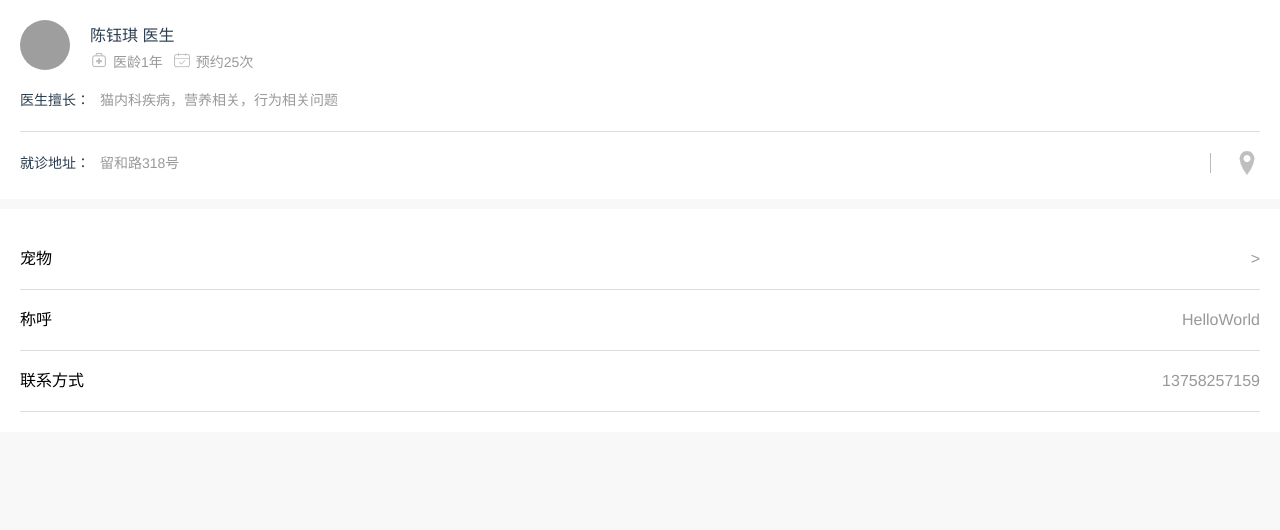
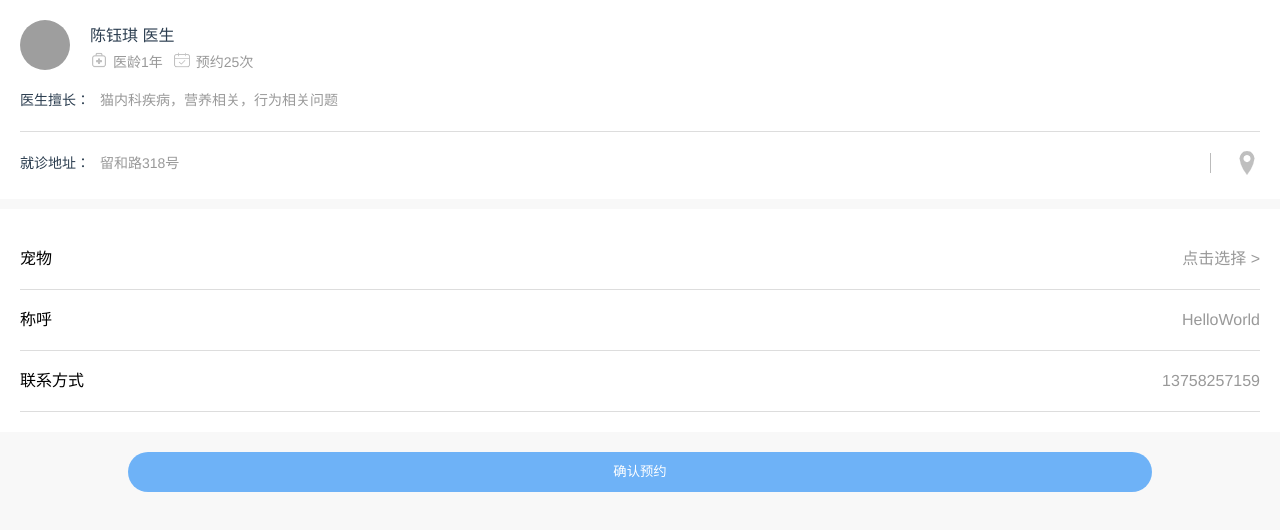
Before and after one commit to lickdogteam/LickDog, a Vue app: page /#/confirm in a window 1280 px wide. Shown: the top 530 px of the page. Built offline with nearby package versions, Linux system fonts and the light colour scheme; grey boxes are pictures that could not be loaded; what mint-ui would draw is missing.

Commit message:
axios 等

```diff
--- a/package.json
+++ b/package.json
@@ -8,6 +8,7 @@
     "lint": "vue-cli-service lint"
   },
   "dependencies": {
+    "axios": "^0.18.0",
     "core-js": "^2.6.5",
     "mint-ui": "^2.2.13",
     "vue": "^2.6.10",
--- /dev/null
+++ b/public/common.js
@@ -0,0 +1,45 @@
+export default{
+    /**
+     *ajax的封装（post）
+     * @param funcUrl  请求的方法地址
+     * @param argsData 入参
+     * @param successFunc 成功的回调函数
+     * @param errorFunc 失败的回调函数
+     */
+    // http://112.124.70.173:5002
+    post:function (funcUrl,argsData,successFunc) {
+        let UA=navigator.userAgent;
+        let TOKEN="dreamtouch";
+        // const baseUrl="http://112.124.70.173:5102";//测试地址
+        const baseUrl="http://127.0.0.1:5102";//正式地址
+        window.axios.post(baseUrl+funcUrl, {
+            "args":argsData,
+            "token":TOKEN,
+            "deviceinfo":UA
+        })
+            .then(function (res) {
+                successFunc(res);
+            })
+            .catch(function (error) {
+                if (error.response) {
+                    // The request was made and the server responded with a status code
+                    // that falls out of the range of 2xx
+                    console.log(error.response.data);
+                    console.log(error.response.status);
+                    console.log(error.response.headers);
+                } else if (error.request) {
+                    // The request was made but no response was received
+                    // `error.request` is an instance of XMLHttpRequest in the browser and an instance of
+                    // http.ClientRequest in node.js
+                    console.log(error.request);
+                    if(error.request.status==429){
+                        alert('请求太多了啊');
+                    }
+                } else {
+                    // Something happened in setting up the request that triggered an Error
+                    console.log('Error', error.message);
+                }
+                console.log(error.config);
+            });
+    },
+}
--- a/src/main.js
+++ b/src/main.js
@@ -5,7 +5,11 @@ import router from './router'
 // 引入mint-ui第三方库
 import MintUI from 'mint-ui'
 import 'mint-ui/lib/style.css'
+import Common from "../public/common.js";
 Vue.use(MintUI)
+import axios from "axios";
+window.axios = axios;
+window.$common = Common;
 
 Vue.config.productionTip = false;
 
--- a/src/views/confirm.vue
+++ b/src/views/confirm.vue
@@ -46,15 +46,19 @@
                 <div>13758257159</div>
             </div>
         </div>
+        <div style="text-align: center">
+            <button @click="goConfirm">确认预约</button>
+        </div>
     </div>
 </template>
 
 <script>
+    import { Toast } from 'mint-ui';
     export default {
         name: "confirm",
         data(){
             return{
-                petName:sessionStorage.getItem('petName')
+                petName:sessionStorage.getItem('petName')?sessionStorage.getItem('petName'):'点击选择'
             }
         },
         methods:{
@@ -63,7 +67,27 @@
                 sessionStorage.setItem('isReserve',true);
                 // this.$router.push({path:'/record',name:'record',params:{isReserve:true}})
                 this.$router.push({path:'/record',name:'record'})
-            }
+            },
+            // 确认预约
+            goConfirm(){
+                let that=this;
+                Toast('预约成功');
+                this.$router.push({path:'/',name:'index'});
+                // window.$common.post('', {
+                //     "args":{
+                //         "customerId":JSON.parse(localStorage.getItem('memberInfo')).customerId,
+                //         "orderStatus":that.currentOrderList
+                //     }
+                // })
+                //     .then(function (response) {
+                //         console.log(response);
+                //         Toast('预约成功');
+                //         this.$router.push({path:'/',name:'index'});
+                //     })
+                //     .catch(function (error) {
+                //         console.log(error);
+                //     });
+            },
         }
     }
 </script>
@@ -131,4 +155,15 @@
             flex: 1;
         }
     }
+    button{
+        width: 80%;
+        background:rgba(77,162,248,0.8);
+        border: none;
+        color: white;
+        border-radius: 20px;
+        height: 40px;
+        line-height: 40px;
+        margin-top: 20px;
+        outline: none;
+    }
 </style>
--- a/src/views/doctorDetail.vue
+++ b/src/views/doctorDetail.vue
@@ -198,6 +198,7 @@
             handleConfirm(){
                 console.log(this.time1);
                 this.$router.push({path:'/confirm',name:'confirm'});
+                sessionStorage.removeItem('petName');
             }
         }
     }
```
